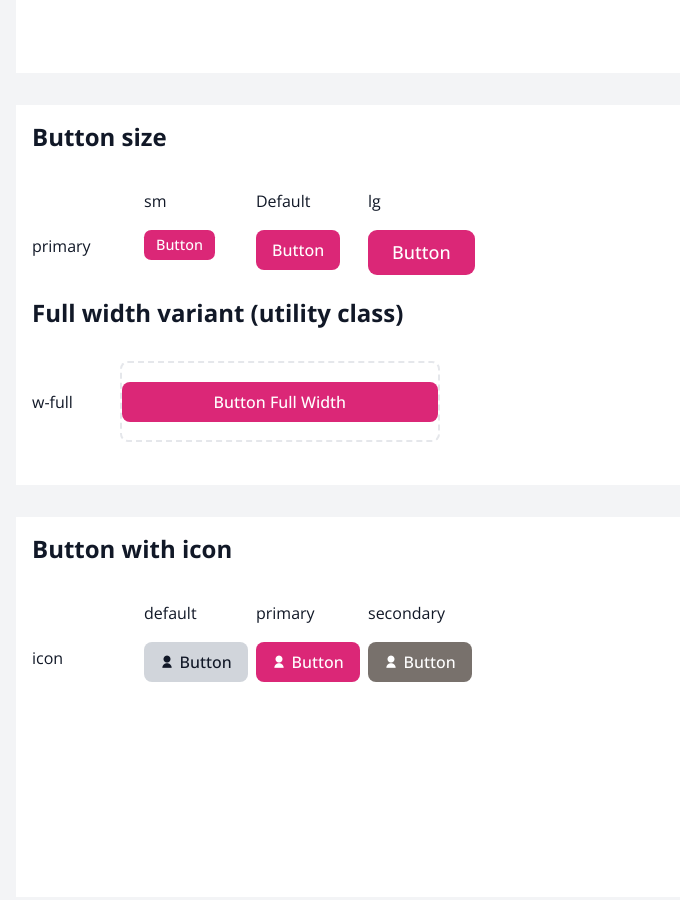
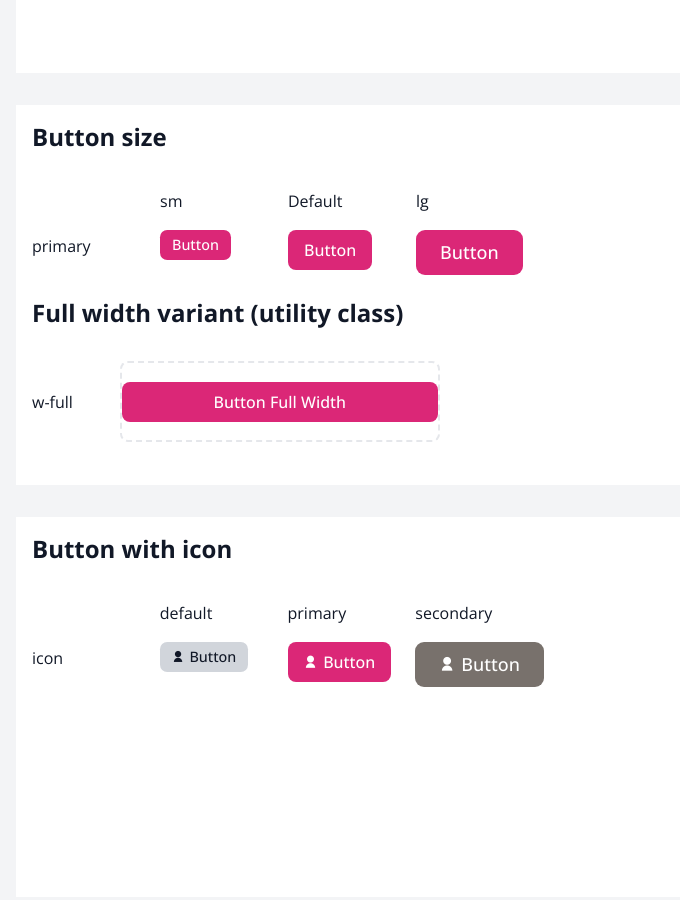
Before and after one commit to WilCahuaya/blog-ui, a plain HTML site: page button.html in a window 1280 px wide. Shown: the part 355-1255 px from the top of the page, without its empty margins (288-968 px from the left). Drawn offline with nearby package versions, Linux system fonts and the light colour scheme.

Commit message:
Add: button completed

```diff
--- a/assets/css/components/buttons.css
+++ b/assets/css/components/buttons.css
@@ -16,7 +16,7 @@
 }
 
 .grid--size {
-  width: 70%;
+  width: 80%;
   display: grid;
   grid-template-columns: repeat(4, 1fr);
   grid-template-rows: repeat(2, 40%);
--- a/button.html
+++ b/button.html
@@ -94,7 +94,7 @@
             <div><p>secondary</p></div>
             <div><p>icon</p></div>
             <div>
-              <button class="button button--default">
+              <button class="button button--default button--sm">
                 <i class="ri-user-fill ri-sm"></i>Button
               </button>
             </div>
@@ -104,7 +104,7 @@
               </button>
             </div>
             <div>
-              <button class="button button--secondary">
+              <button class="button button--secondary button--lg">
                 <i class="ri-user-fill ri-sm"></i>Button
               </button>
             </div>
```
